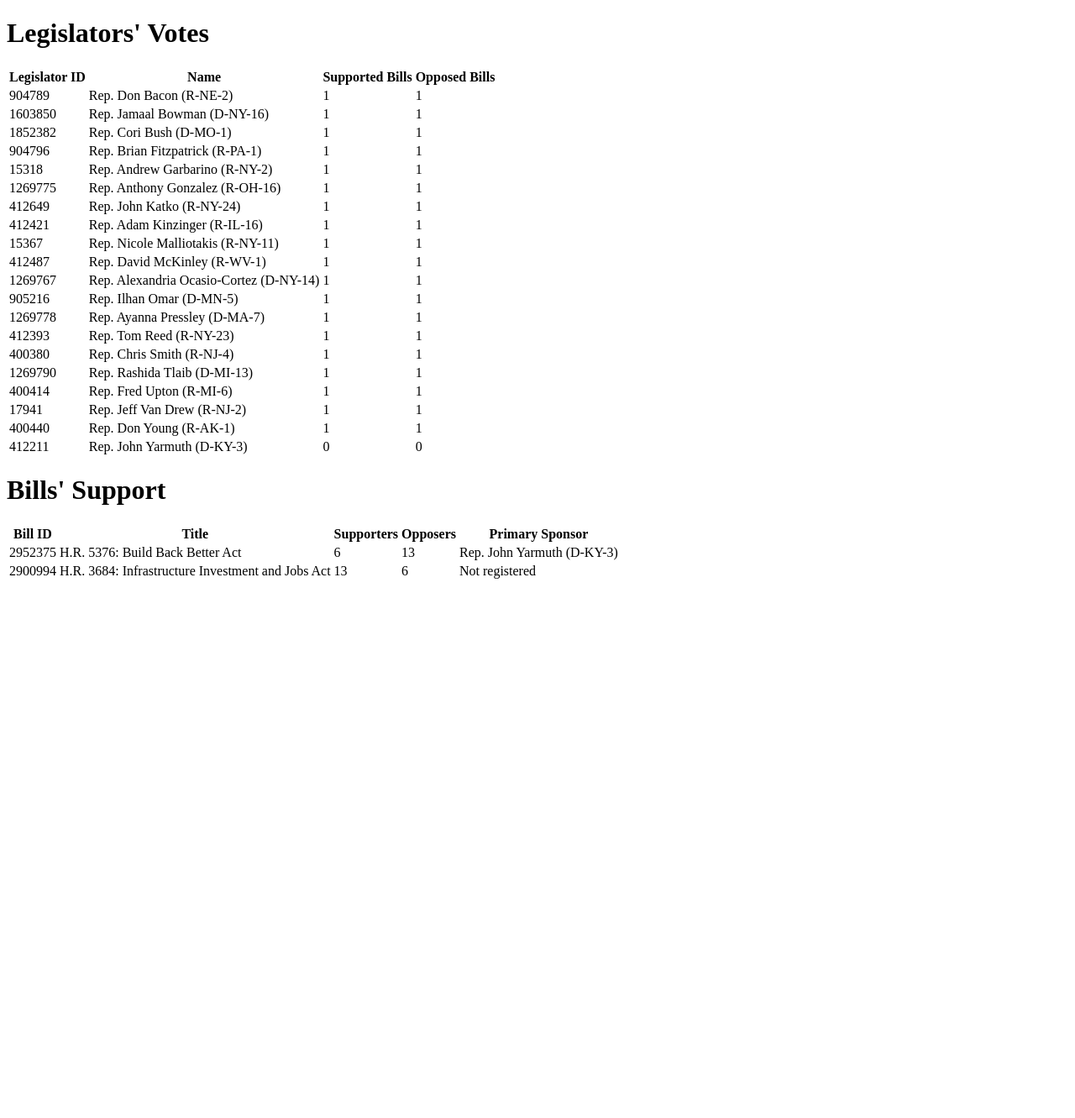
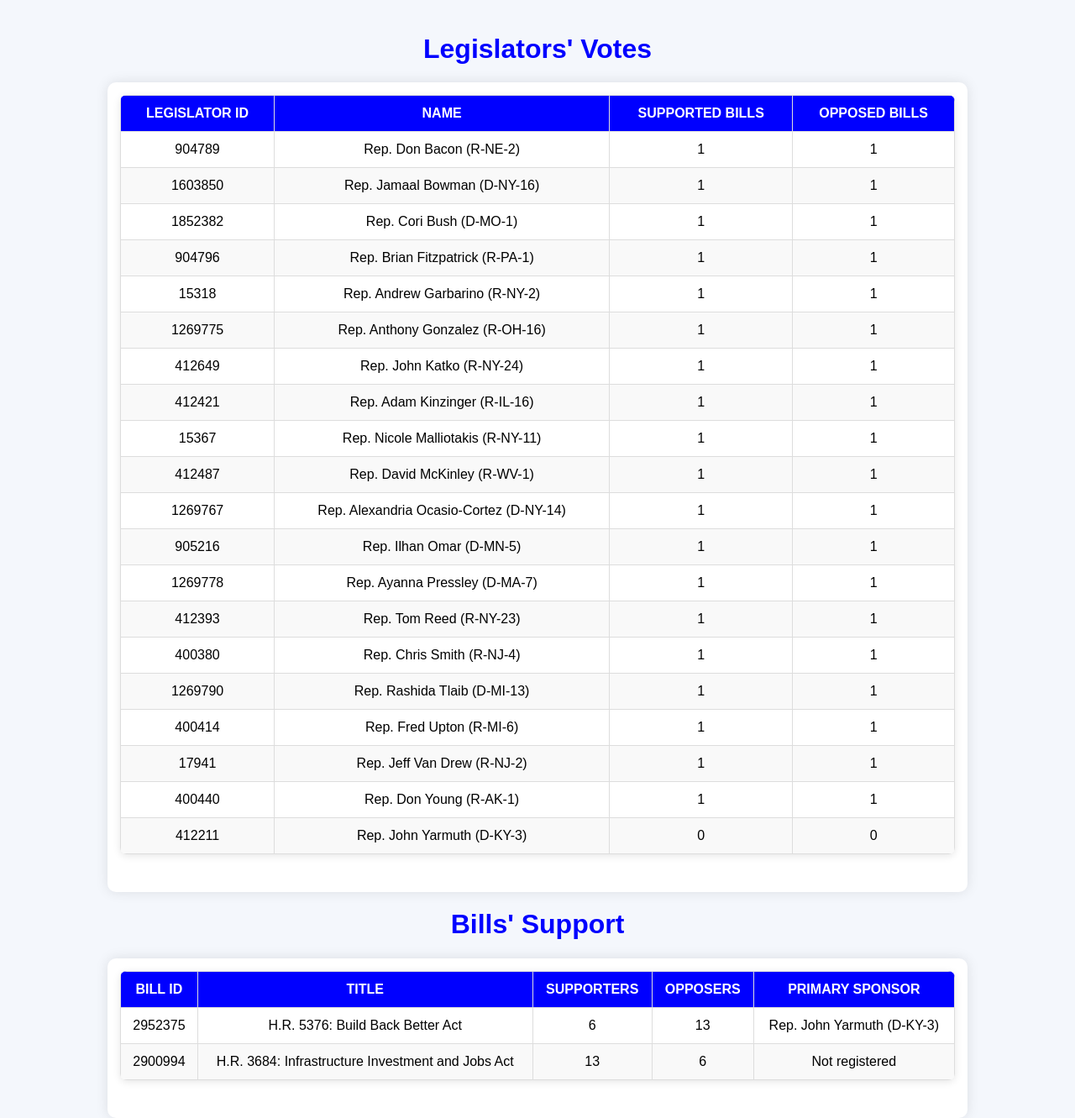
Before and after one commit to brunacmoura/legislative-bills-management, a Flask app: page / in a window 1280 px wide. Shown: the whole page at 84% size. Before the commit the page ends 689 px from the top, so only its background shows below. Run offline with Flask 3, Linux system fonts and the light colour scheme.

Commit message:
Integrated style to html.

```diff
--- a/templates/index.html
+++ b/templates/index.html
@@ -4,16 +4,24 @@
     <meta charset="UTF-8">
     <meta name="viewport" content="width=device-width, initial-scale=1.0">
     <title>Legislative Bills Management</title>
+
+    <link href="{{ url_for('static', filename='css/style.css') }}" rel="stylesheet" />
 </head>
 <body>
+
+<div class="container">
     <h1>Legislators' Votes</h1>
-    <table>
+    <div class="card">
+        <table id="legislators-table">
+            <thead>
                 <tr>
                     <th>Legislator ID</th>
                     <th>Name</th>
                     <th>Supported Bills</th>
                     <th>Opposed Bills</th>
                 </tr>
+            </thead>
+            <tbody>
                 {% for legislator in legislators %}
                 <tr>
                     <td>{{ legislator.id }}</td>
@@ -22,10 +30,14 @@
                     <td>{{ legislator.opposed_bills }}</td>
                 </tr>
                 {% endfor %}
+            </tbody>
         </table>
+    </div>
 
     <h1>Bills' Support</h1>
-    <table>
+    <div class="card">
+        <table id="bills-table">
+            <thead>
                 <tr>
                     <th>Bill ID</th>
                     <th>Title</th>
@@ -33,6 +45,8 @@
                     <th>Opposers</th>
                     <th>Primary Sponsor</th>
                 </tr>
+            </thead>
+            <tbody>
                 {% for bill in bills %}
                 <tr>
                     <td>{{ bill.id_x }}</td>
@@ -42,6 +56,10 @@
                     <td>{{ bill.name }}</td>
                 </tr>
                 {% endfor %}
+            </tbody>
         </table>
+    </div>
+</div>
+
 </body>
 </html>
```
Lines whose indentation alone changed are shown as unchanged.
